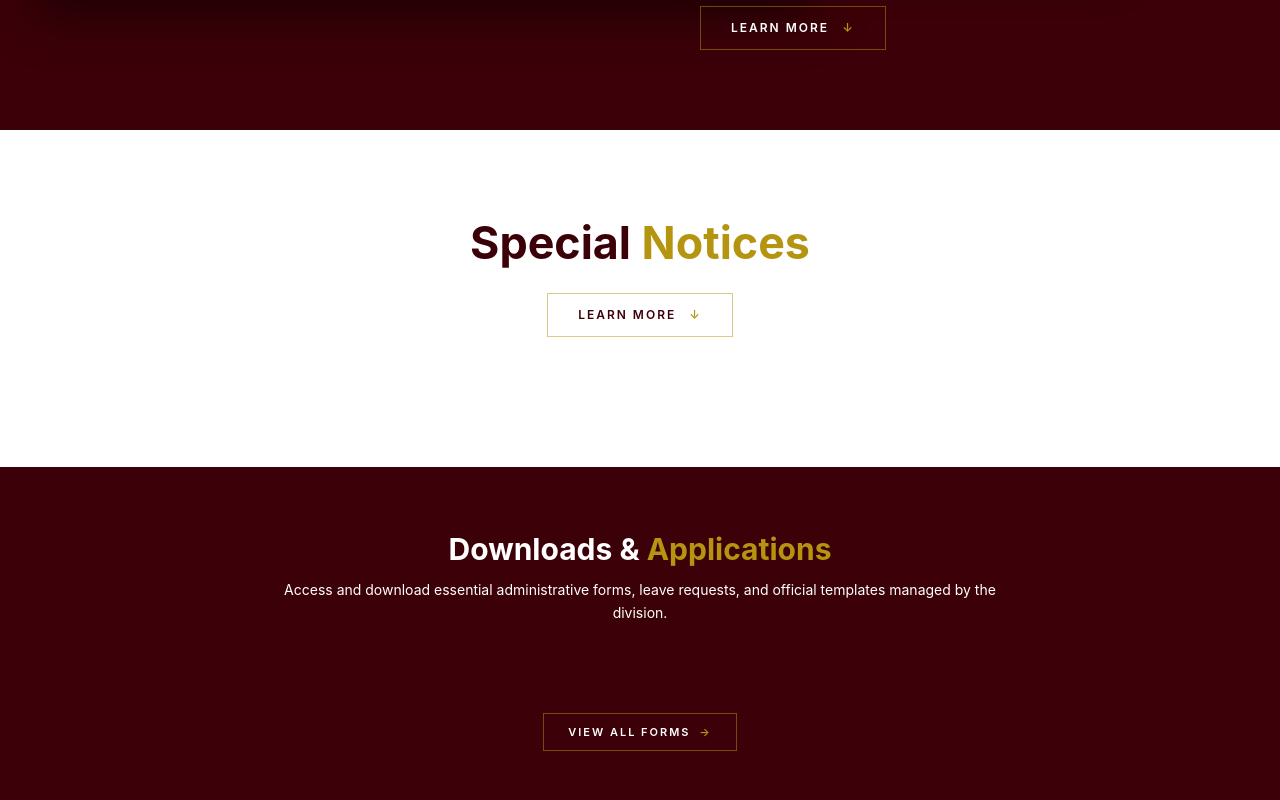
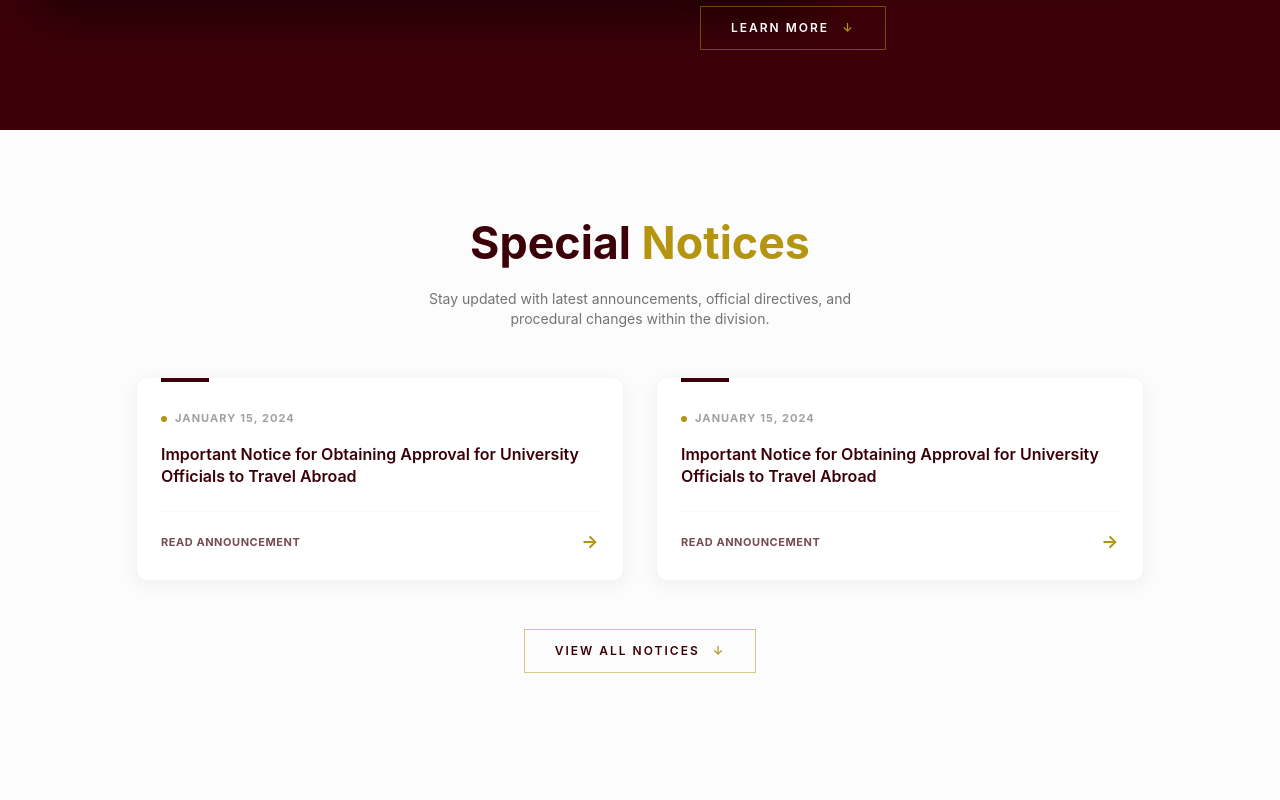
Before and after one commit to Anjana4444/Academic_division, a React (Vite) app in the folder my-react-app/: page / in a window 1280 px wide. Shown: the part 1840-2640 px from the top of the page. Built offline with nearby package versions, Linux system fonts and the light colour scheme; the HTML template or start-up script is replaced by a standard one.

Commit message:
applications special notice section

```diff
--- /dev/null
+++ b/my-react-app/src/data/applications.ts
@@ -0,0 +1,19 @@
+export interface Application {
+  id: number
+  title: string
+  type: 'PDF' | 'Form' | 'Application'
+  downloadUrl: string
+}
+
+export const applications: Application[] = [
+  { id: 1,  title: 'Agreement',                    type: 'PDF',         downloadUrl: '/forms/agreement.pdf' },
+  { id: 2,  title: 'Appendix 16',                  type: 'PDF',         downloadUrl: '/forms/appendix-16.pdf' },
+  { id: 3,  title: 'ETF Form',                     type: 'PDF',         downloadUrl: '/forms/ETF -Claim Application Form.pdf' },
+  { id: 4,  title: 'Concessionary Motor Vehicle Permit', type: 'Form',  downloadUrl: '/forms/motor-vehicle-permit.pdf' },
+  { id: 5,  title: 'Application for Confirmation / Promotion to Senior Lecturer Grade II / Grade I', type: 'Application', downloadUrl: '/forms/confirmation-promotion.pdf' },
+  { id: 6,  title: 'Application for University Identity Cards', type: 'Application', downloadUrl: '/forms/ID app.pdf' },
+  { id: 7,  title: 'Application for Sabbatical Leave', type: 'Application', downloadUrl: '/forms/Sabbatical Leave.pdf' },
+  { id: 8,  title: 'Application for TR / Conference / Vacation / No-pay Leave', type: 'Application', downloadUrl: '/forms/TR_CON-VAC Leave Application Form.pdf' },
+  { id: 9,  title: 'Application for Railway Warrants', type: 'Application', downloadUrl: '/forms/railway-warrants.pdf' },
+  { id: 10, title: 'Probationary Leave Application', type: 'Application', downloadUrl: '/forms/probationary-leave.pdf' },
+]
--- /dev/null
+++ b/my-react-app/src/data/notices.ts
@@ -0,0 +1,31 @@
+export interface Notice {
+  id: number
+  title: string
+  date: string
+  downloadLabel?: string
+  downloadUrl?: string
+}
+
+export const notices: Notice[] = [
+  {
+    id: 1,
+    title: 'Important Notice for Obtaining Approval for University Officials to Travel Abroad',
+    date: '2024-01-15',
+    downloadLabel: 'Online System for Obtaining Approval for University Officials to Travel Abroad',
+    downloadUrl: '../notices/overseas leave -All Uni (1).pdf',
+  },
+  {
+    id: 2,
+    title: 'Important Notice for Obtaining Approval for University Officials to Travel Abroad',
+    date: '2024-01-15',
+    downloadLabel: 'Online System for Obtaining Approval for University Officials to Travel Abroad',
+    downloadUrl: '#',
+  },
+  {
+    id: 3,
+    title: 'Important Notice for Obtaining Approval for University Officials to Travel Abroad',
+    date: '2024-01-15',
+    downloadLabel: 'Online System for Obtaining Approval for University Officials to Travel Abroad',
+    downloadUrl: '#',
+  },
+]
--- a/my-react-app/src/pages/ApplicationsPage.tsx
+++ b/my-react-app/src/pages/ApplicationsPage.tsx
@@ -10,26 +10,11 @@ import ApplicationforUniversityIdentityCardsForm from '../applicationforms/Agree
 import ConcessionaryMotorVehiclePermitForm from '../applicationforms/AgreementForm'
 import ETFForm from '../applicationforms/AgreementForm'
 import ProbationaryLeaveApplicationForm from '../applicationforms/AgreementForm'
+import { applications } from '../data/applications'
 
-interface Application {
-  id: number
-  title: string
-  type: 'PDF' | 'Form' | 'Application'
-  downloadUrl: string
-}
 
-const applications: Application[] = [
-  { id: 1,  title: 'Agreement',                    type: 'PDF',         downloadUrl: '/forms/agreement.pdf' },
-  { id: 2,  title: 'Appendix 16',                  type: 'PDF',         downloadUrl: '/forms/appendix-16.pdf' },
-  { id: 3,  title: 'ETF Form',                     type: 'PDF',         downloadUrl: '/forms/ETF -Claim Application Form.pdf' },
-  { id: 4,  title: 'Concessionary Motor Vehicle Permit', type: 'Form',  downloadUrl: '/forms/motor-vehicle-permit.pdf' },
-  { id: 5,  title: 'Application for Confirmation / Promotion to Senior Lecturer Grade II / Grade I', type: 'Application', downloadUrl: '/forms/confirmation-promotion.pdf' },
-  { id: 6,  title: 'Application for University Identity Cards', type: 'Application', downloadUrl: '/forms/ID app.pdf' },
-  { id: 7,  title: 'Application for Sabbatical Leave', type: 'Application', downloadUrl: '/forms/Sabbatical Leave.pdf' },
-  { id: 8,  title: 'Application for TR / Conference / Vacation / No-pay Leave', type: 'Application', downloadUrl: '/forms/TR_CON-VAC Leave Application Form.pdf' },
-  { id: 9,  title: 'Application for Railway Warrants', type: 'Application', downloadUrl: '/forms/railway-warrants.pdf' },
-  { id: 10, title: 'Probationary Leave Application', type: 'Application', downloadUrl: '/forms/probationary-leave.pdf' },
-]
+
+
 
 export default function ApplicationsPage() {
   const { slug } = useParams()
--- a/my-react-app/src/pages/HomePage.tsx
+++ b/my-react-app/src/pages/HomePage.tsx
@@ -1,6 +1,8 @@
 import React from 'react'
 import { useNavigate } from 'react-router-dom'
 import Navbar from '../components/Navbar'
+import { notices } from '../data/notices'
+import { applications } from '../data/applications'
 
 const coursesData = [
   { id: 1, tag: "CCNA", title: "Cadre Determination & Statistics", duration: "6 Weeks", starts: "5/4/2026", img: "/slide-4.jpg" },
@@ -19,7 +21,6 @@ const HomePage: React.FC = () => {
 
   return (
     <div className="min-h-screen w-full overflow-x-hidden bg-white font-sans text-[#333333] scroll-smooth">
-
 
       {/* ==========================================
           HERO SECTION
@@ -57,7 +58,7 @@ const HomePage: React.FC = () => {
             onClick={() => navigate('/about')}
             className="group border border-[#B59410]/50 bg-transparent px-7.5 py-3 text-[12px] font-semibold tracking-[2px] text-white cursor-pointer transition-all duration-300 ease-in-out hover:border-[#B59410] hover:bg-[#B59410]/10 hover:shadow-[0_0_15px_rgba(212,175,55,0.2)]"
           >
-            LEARN MORE <span className="ml-2 text-[#B59410] inline-block transition-transform duration-300 group-hover:translate-y-1">↓</span>
+            LEAR MORE <span className="ml-2 text-[#B59410] inline-block transition-transform duration-300 group-hover:translate-y-1">↓</span>
           </button>
         </div>
       </header>
@@ -160,26 +161,66 @@ const HomePage: React.FC = () => {
       </section>
 
       {/* ==========================================
-          NOTICES SECTION
+          NOTICES SECTION (Updated to Blocks Grid)
          ========================================== */}
-      <section className="flex w-full justify-center bg-white px-5 py-20">
+      <section className="flex w-full justify-center bg-[#fcfcfc] px-5 py-20 border-b border-neutral-100">
         <div className="w-full max-w-300">
 
-          <div className="mx-auto mb-12.5 max-w-212.5 text-center">
-            <h2 className="font-sans text-[2.8rem] font-bold text-[#3C0008] m-0 mb-4">
+          <div className="mx-auto mb-12 max-w-212.5 text-center">
+            <h2 className="font-sans text-[2.8rem] font-bold text-[#3C0008] m-0 mb-3">
               Special <span className="text-[#B59410]">Notices</span>
             </h2>
+            <p className="text-neutral-500 text-sm max-w-md mx-auto">
+              Stay updated with latest announcements, official directives, and procedural changes within the division.
+            </p>
+          </div>
 
+          {/* Blocks Container Grid */}
+          <div className="grid w-full grid-cols-1 md:grid-cols-2 gap-8 max-w-5xl mx-auto px-2">
+            {notices.slice(0, 2).map((notice) => (
+              <div
+                key={notice.id}
+                className="relative bg-white rounded-xl p-6 flex flex-col justify-between min-h-[180px] shadow-[0_4px_20px_rgba(0,0,0,0.05)] border border-neutral-100 hover:border-[#B59410]/30 transition-all duration-300 ease-out cursor-pointer group hover:-translate-y-1 hover:shadow-[0_12px_30px_rgba(60,0,8,0.08)]"
+                onClick={() => navigate('/notices')}
+              >
+                {/* Visual Accent Tab */}
+                <div className="absolute top-0 left-6 h-[4px] w-12 bg-[#3C0008] group-hover:bg-[#B59410] transition-colors duration-300" />
+
+                <div>
+                  {/* Date Flag */}
+                  <div className="flex items-center gap-2 mb-4 mt-2">
+                    <span className="w-1.5 h-1.5 rounded-full bg-[#B59410]" />
+                    <p className="text-neutral-400 text-[11px] font-bold tracking-widest uppercase">
+                      {new Date(notice.date).toLocaleDateString('en-LK', {
+                        year: 'numeric', month: 'long', day: 'numeric',
+                      })}
+                    </p>
+                  </div>
+
+                  {/* Title */}
+                  <p className="text-[#3C0008] text-base font-semibold leading-snug line-clamp-3 group-hover:text-[#B59410] transition-colors duration-200">
+                    {notice.title}
+                  </p>
+                </div>
+
+                {/* Footer Action Anchor */}
+                <div className="flex items-center justify-between mt-6 pt-4 border-t border-neutral-50 w-full text-[11px] tracking-wider font-bold text-[#3C0008]/70 group-hover:text-[#3C0008]">
+                  <span>READ ANNOUNCEMENT</span>
+                  <span className="text-[#B59410] text-lg transform group-hover:translate-x-1.5 transition-transform duration-200">
+                    →
+                  </span>
+                </div>
+              </div>
+            ))}
+          </div>
+
+          <div className="flex justify-center bg-transparent px-5 py-12">
             <button
               onClick={() => navigate('/notices')}
-              className="border border-[#B59410]/50 bg-transparent px-7.5 py-3 text-[12px] font-semibold tracking-[2px] text-[#3C0008] cursor-pointer transition-all duration-300 ease-in-out hover:border-[#B59410] hover:bg-[#B59410]/10"
+              className="border border-[#B59410]/50 bg-transparent px-7.5 py-3 text-[12px] font-semibold tracking-[2px] text-[#3C0008] cursor-pointer transition-all duration-300 ease-in-out hover:border-[#B59410] hover:bg-[#B59410]/10 hover:shadow-[0_4px_15px_rgba(181,148,16,0.1)]"
             >
-              LEARN MORE <span className="ml-2 text-[#B59410]">↓</span>
+              VIEW ALL NOTICES <span className="ml-2 text-[#B59410]">↓</span>
             </button>
-          </div>
-
-          <div className="flex w-full flex-col gap-5">
-            {/* Notices mapped rows can go here */}
           </div>
 
         </div>
--- a/my-react-app/src/pages/SpecialNoticesPage.tsx
+++ b/my-react-app/src/pages/SpecialNoticesPage.tsx
@@ -1,21 +1,8 @@
-interface Notice {
-  id: number
-  title: string
-  date: string
-  downloadLabel?: string
-  downloadUrl?: string
-}
 
-const notices: Notice[] = [
-  {
-    id: 1,
-    title: 'Important Notice for Obtaining Approval for University Officials to Travel Abroad',
-    date: '2024-01-15',
-    downloadLabel: 'Online System for Obtaining Approval for University Officials to Travel Abroad',
-    downloadUrl: '#',
-  },
-]
 
+
+
+import { notices } from '../data/notices'
 export default function SpecialNoticesPage() {
   return (
     <div className="min-h-screen bg-stone-50 pb-20">
```
Also changed, not shown: 1 other file (tests, documents, lock files or other folders).
